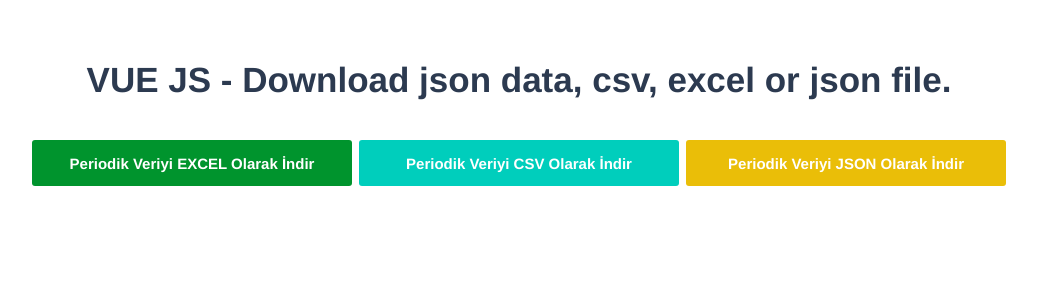
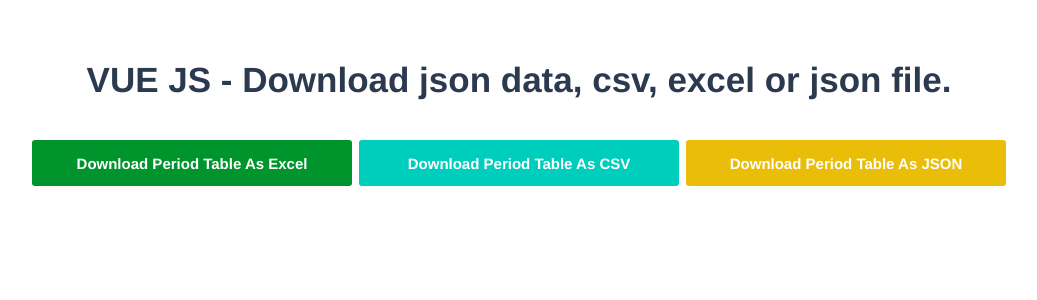
Before and after one commit to edisdev/download-json-data, a Vue app: page / in a window 1280 px wide. Shown: the top 300 px of the page, without its empty margins (121-1158 px from the left). Built offline with nearby package versions, Linux system fonts and the light colour scheme.

Commit message:
change button text

```diff
--- a/src/pages/Example.vue
+++ b/src/pages/Example.vue
@@ -6,20 +6,20 @@
             file-name="Periyodik Tablo - Bazı Elementler"
             :data-titles="titles"
             class="periodic_table color-1"
-            button-text="Periodik Veriyi EXCEL Olarak İndir"/>
+            button-text="Download Period Table As Excel"/>
   <!-- FOR CSV FİLE  -->
     <Download :download-data="periodic_table"
             file-type="csv"
             file-name="Periyodik Tablo - Bazı Elementler"
             :data-titles="titles"
             class="periodic_table color-2"
-            button-text="Periodik Veriyi CSV Olarak İndir"/>
+            button-text="Download Period Table As CSV"/>
     <!-- FOR JSON FİLE -->
     <Download :download-data="periodic_table"
             file-type="json"
             file-name="Periyodik Tablo - Bazı Elementler"
             class="periodic_table color-3"
-            button-text="Periodik Veriyi JSON Olarak İndir"/>
+            button-text="Download Period Table As JSON"/>
   </section>
 </template>
 <script>
```
